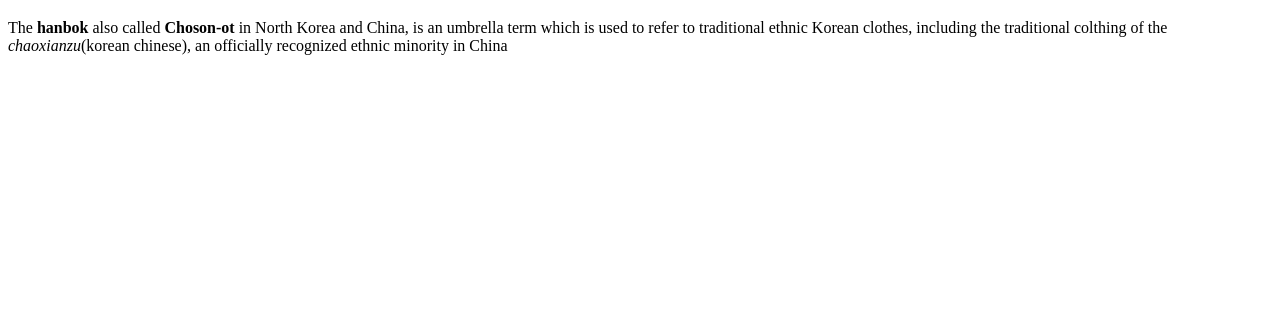
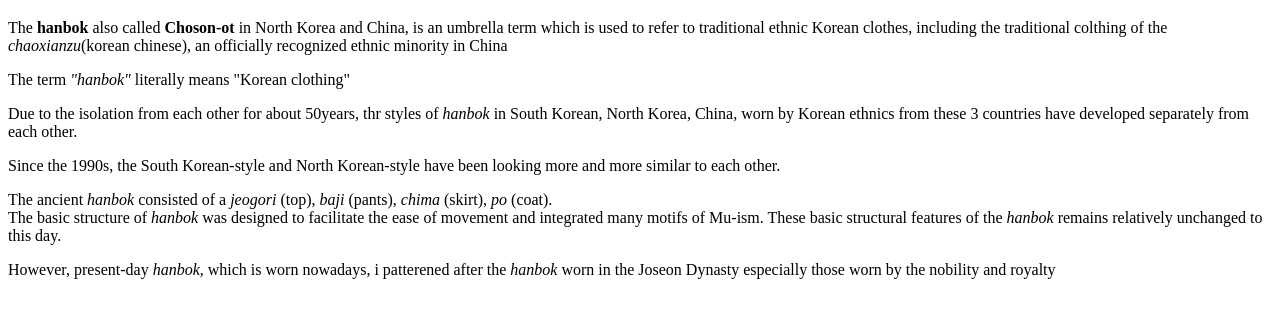
Before and after one commit to Jlovellealfeche/Jlovellealfeche.github.io, a plain HTML site: page index.html in a window 1280 px wide. Shown: the part 61-378 px from the top of the page. Drawn offline with Linux system fonts and the light colour scheme.

Commit message:
Update index.html

```diff
--- a/index.html
+++ b/index.html
@@ -14,6 +14,16 @@
         <p>The <strong>hanbok</strong> also called <strong>Choson-ot</strong> in North Korea and China, is an umbrella
         term which is used to refer to traditional ethnic Korean clothes, including the traditional colthing of
         the <i>chaoxianzu</i>(korean chinese), an officially recognized ethnic minority in China</p>
+        <p>The term <i>"hanbok"</i> literally means "Korean clothing"</p>
+        <p>Due to the isolation from each other for about 50years, thr styles of <i>hanbok</i> in South Korean, North Korea,
+        China, worn by Korean ethnics from these 3 countries have developed separately from each other.</p>
+        <p>Since the 1990s, the South Korean-style and North Korean-style have been looking more and more similar to each other.</p>
+        <p>The ancient <i>hanbok</i> consisted of a <i>jeogori</i> (top), <i>baji</i> (pants), <i>chima</i> (skirt), <i>po</i> (coat). <br>
+        The basic structure of <i>hanbok</i> was designed to facilitate the ease of movement and integrated many motifs of Mu-ism.
+        These basic structural features of the <i>hanbok</i> remains relatively unchanged to this day.</p>
+        <p>However, present-day <i>hanbok</i>, which is worn nowadays, i patterened after the <i>hanbok</i> worn in the Joseon Dynasty
+        especially those worn by the nobility and royalty</p>
+
     </main>
 
 </body>
```
